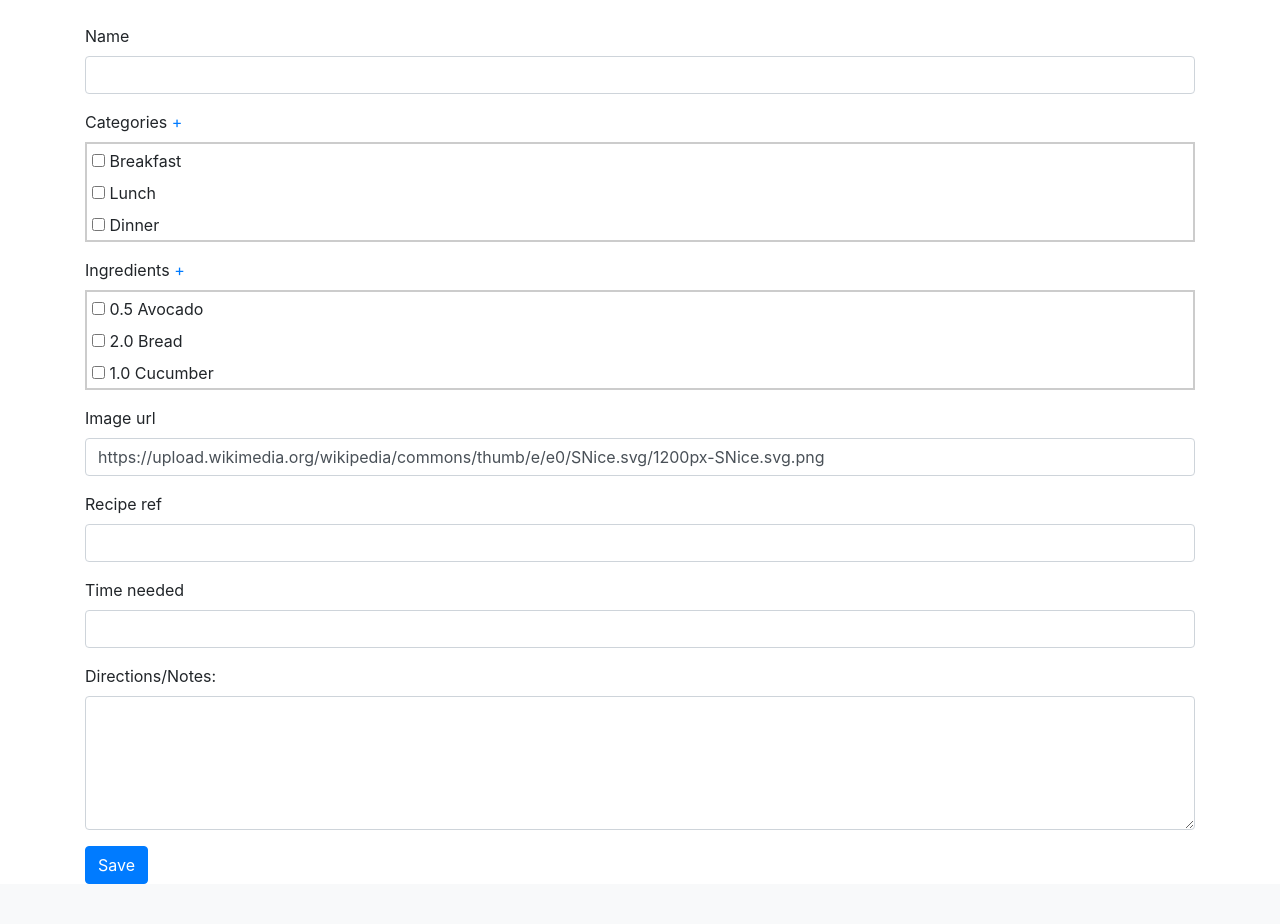
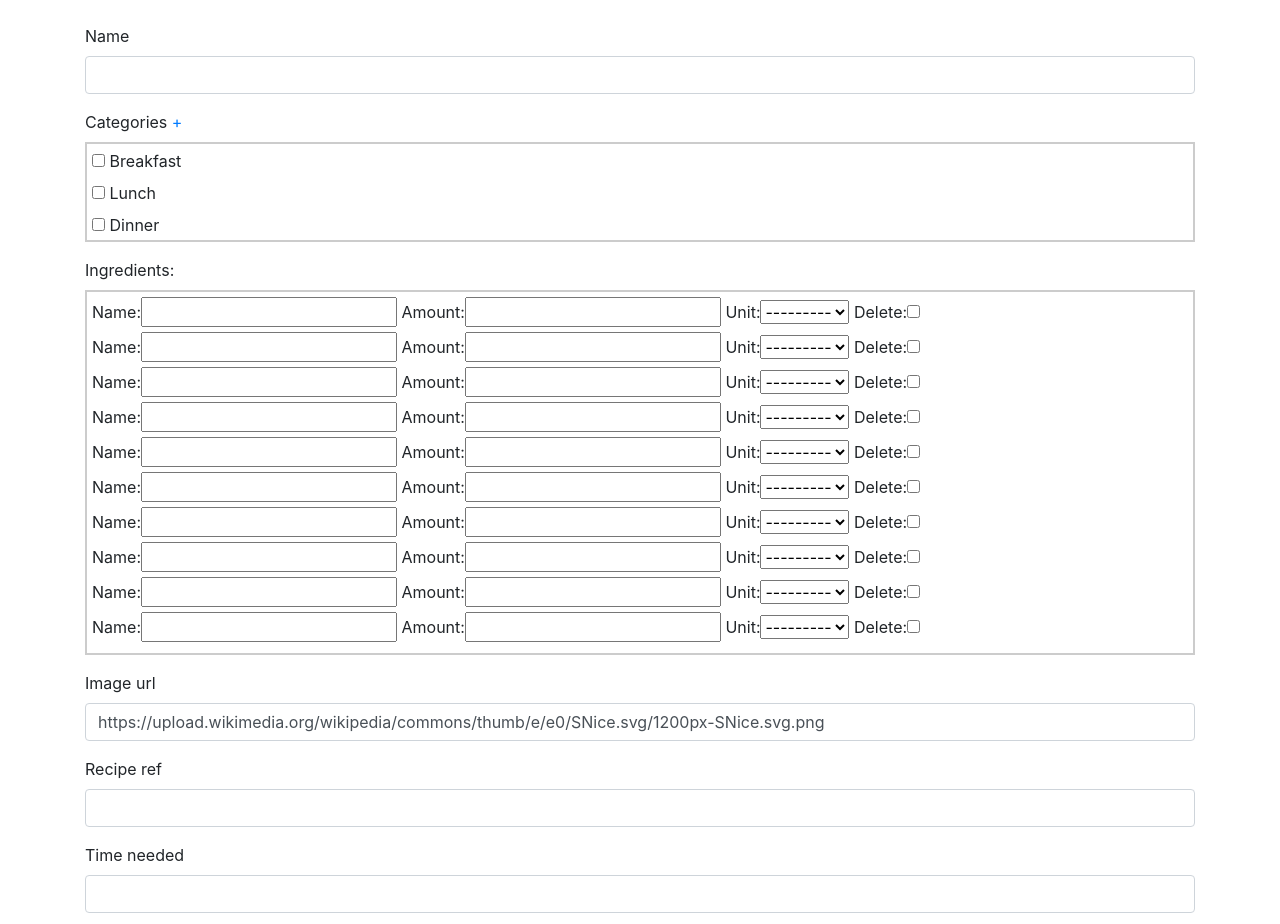
Before and after one commit to brittanylei/recipebook, a Django app: page /recipes/addRecipe/ in a window 1280 px wide. Shown: the part 56-980 px from the top of the page. Before the commit the page ends 940 px from the top, so only its background shows below. Run offline with Django 3.2, Linux system fonts and the light colour scheme; a user stored in the database is signed in; data comes from the database, SQL or seed files in the repository; data that the repository does not hold is empty; some libraries are stand-ins or nearby versions.

Commit message:
changed ingredients to foreignkey

```diff
--- a/recipes/forms.py
+++ b/recipes/forms.py
@@ -1,7 +1,7 @@
 from django.forms import ModelForm
 from django.contrib.auth.forms import UserCreationForm
 from django import forms
-from .models import Recipe, Ingredient, Direction, Unit, Category
+from .models import Recipe, Ingredient, Unit, Category
 from django.contrib.auth.models import User
 
 
@@ -10,12 +10,11 @@ class RecipeForm(forms.ModelForm):
     class Meta:
         model = Recipe
         fields = [
-            'name', 'ingredients', 'categories', 'time_needed', 'image_url',
+            'name', 'categories', 'time_needed', 'image_url',
             'recipe_ref', 'notes'
         ]
         exclude = ['user']
         widgets = {
-            'ingredients': forms.CheckboxSelectMultiple(),
             'categories': forms.CheckboxSelectMultiple(),
             'notes': forms.Textarea(attrs={'rows': 5, 'cols': 50}),
         }
@@ -25,30 +24,25 @@ class RecipeForm(forms.ModelForm):
         super(RecipeForm, self).__init__(*args, **kwargs)
 
         for field in iter(self.fields):
-            if field != 'ingredients' and field != 'categories':
+            if field != 'categories':
                 self.fields[field].widget.attrs.update({
                     'class': 'form-control'
                 })
-
-            # self.fields['ingredients'].widget.attrs.update({
-            #     'class': 'form-check-input',
-            #     'class': 'form-inline',
-            # })
             # self.fields['categories'].widget.attrs.update({
             #     'class': 'form-check-input'
             # })
-            admin_user = User.objects.filter(id=1)[0]
-            self.fields['ingredients'].queryset = Ingredient.objects.filter(user=self.request.user) \
-                                                  | Ingredient.objects.filter(user=admin_user)
-            self.fields['categories'].queryset = Category.objects.filter(user=self.request.user) \
-                                                 | Category.objects.filter(user=admin_user)
+            # admin_user = User.objects.filter(id=1)[0]
+            # self.fields['ingredients'].queryset = Ingredient.objects.filter(user=self.request.user) \
+            #                                       | Ingredient.objects.filter(user=admin_user)
+            # self.fields['categories'].queryset = Category.objects.filter(user=self.request.user) \
+            #                                      | Category.objects.filter(user=admin_user)
 
 
 class IngredientForm(forms.ModelForm):
     class Meta:
         model = Ingredient
         fields = [
-            'name', 'amount', 'unit'
+            'recipe', 'name', 'amount', 'unit'
         ]
 
     def __init__(self, *args, **kwargs):
@@ -76,22 +70,6 @@ class UnitForm(forms.ModelForm):
             })
 
 
-class DirectionForm(forms.ModelForm):
-    class Meta:
-        model = Direction
-        fields = [
-            'step', 'description', 'recipe'
-        ]
-        exclude = ('recipe',)
-
-    def __init__(self, *args, **kwargs):
-        super(DirectionForm, self).__init__(*args, **kwargs)
-        for field in iter(self.fields):
-            self.fields[field].widget.attrs.update({
-                'class': 'form-control'
-            })
-
-
 class CategoryForm(forms.ModelForm):
     class Meta:
         model = Category
--- a/recipes/models.py
+++ b/recipes/models.py
@@ -7,7 +7,7 @@ from django.contrib.auth.models import User
 
 
 class Category(models.Model):
-    user = models.ForeignKey(User, on_delete=models.CASCADE, default=1, blank=True, null=True)
+    user = models.ForeignKey(User, on_delete=models.CASCADE, blank=True, null=True)
     name = models.CharField(max_length=50, unique=True)
 
     def __str__(self):
@@ -15,9 +15,8 @@ class Category(models.Model):
 
 
 class Recipe(models.Model):
-    user = models.ForeignKey(User, on_delete=models.CASCADE, default=1)
+    user = models.ForeignKey(User, on_delete=models.CASCADE)
     name = models.CharField(max_length=100, unique=True)
-    ingredients = models.ManyToManyField('Ingredient', related_name='ingredient_set')
     categories = models.ManyToManyField('Category', related_name='category_set', blank=True)
     time_needed = models.FloatField(blank=True)
     image_url = models.CharField(max_length=255, blank=True, default='https://upload.wikimedia.org/wikipedia/commons/thumb/e/e0/SNice.svg/1200px-SNice.svg.png')
@@ -29,7 +28,7 @@ class Recipe(models.Model):
 
 
 class Unit(models.Model):
-    user = models.ForeignKey(User, on_delete=models.CASCADE, default=1, blank=True, null=True)
+    user = models.ForeignKey(User, on_delete=models.CASCADE, blank=True, null=True)
     measure = models.CharField(max_length=10, unique=True, blank=True)
 
     def __str__(self):
@@ -37,7 +36,8 @@ class Unit(models.Model):
 
 
 class Ingredient(models.Model):
-    user = models.ForeignKey(User, on_delete=models.CASCADE, default=1, blank=True, null=True)
+    user = models.ForeignKey(User, on_delete=models.CASCADE, blank=True, null=True)
+    recipe = models.ForeignKey(Recipe, on_delete=models.CASCADE)
     name = models.CharField(max_length=50)
     amount = models.FloatField(validators=[MinValueValidator(0.0)])
     unit = models.ForeignKey('Unit', on_delete=models.CASCADE, blank=True, null=True)
@@ -50,13 +50,3 @@ class Ingredient(models.Model):
         if self.unit is None:
             return f'{str(self.amount)} {self.name}'
         return f'{self.name} ({str(self.amount)} {self.unit.measure})'
-
-
-class Direction(models.Model):
-    user = models.ForeignKey(User, on_delete=models.CASCADE, default=1, blank=True, null=True)
-    step = models.IntegerField()
-    description = models.CharField(max_length=100)
-    recipe = models.ForeignKey('Recipe', on_delete=models.CASCADE, blank=True, null=True)
-
-    def __str__(self):
-        return str(self.step) + self.description
--- a/recipes/templates/editRecipe.html
+++ b/recipes/templates/editRecipe.html
@@ -15,7 +15,7 @@
 
   <div class="form-group">
       <label>{{ form.categories.label }}<a href = "{% url 'recipes:add-category' %}"> + </a></label><br>
-      <div class="scrollcontainer">
+      <div class="categorycontainer">
           {% for category in form.categories %}
             {{ category }}<br>
           {% endfor %}
@@ -24,16 +24,12 @@
   </div>
 
   <div class="form-group">
-      {% if recipe%}
-        <label>{{ form.ingredients.label }} <a href = "{% url 'recipes:edit-add-ingredient' recipe.id %}"> + </a></label><br>
-      {% else %}
-        <label>{{ form.ingredients.label }} <a href = "{% url 'recipes:add-ingredient' %}"> + </a></label><br>
-      {% endif %}
-
-      <div class="scrollcontainer">
-          {% for ingredient in form.ingredients %}
-            {{ ingredient }}<br>
-          {% endfor %}
+      {{ formset.management_form }}
+      <label> Ingredients: </label><br>
+      <div class="ingredientcontainer">
+          {% for form in formset %}
+        {{ form }}<br>
+      {% endfor %}
       </div>
 
   </div>
--- a/recipes/views.py
+++ b/recipes/views.py
@@ -2,10 +2,10 @@
 from django.core.mail.backends import console
 from django.shortcuts import render, redirect, get_object_or_404
 from django.http import HttpResponse, HttpResponseRedirect
-from .models import Recipe, Ingredient, Direction, Category
-from .forms import RecipeForm, IngredientForm, DirectionForm, UnitForm, CategoryForm
-from django.forms import modelformset_factory, formset_factory
-from django.contrib import messages
+from .models import Recipe, Ingredient, Category
+from .forms import RecipeForm, IngredientForm, UnitForm, CategoryForm
+from django.forms import modelformset_factory, formset_factory, inlineformset_factory
+# from django.contrib import messages
 from django.urls import reverse
 from django.contrib.auth.decorators import login_required
 
@@ -32,28 +32,37 @@ def detail(request, recipe_id):
 
 @login_required(login_url='accounts:login')
 def add_recipe(request):
+    ingredFormSet = inlineformset_factory(Recipe, Ingredient, fields=('name', 'amount', 'unit'), extra=10)
     form = RecipeForm(request.POST or None, request=request)
-    # d_set = modelformset_factory(model=Direction, form=DirectionForm, extra=3, exclude=())
-    # d_form = d_set(request.POST or None, request.FILES or None)
-    # recipe_name = request.POST.get('name',0)
-    print(form.errors)
-    print(form.non_field_errors())
+    formset = ingredFormSet(request.POST or None)
 
-    if form.is_valid():
-        print("valid")
+    if form.is_valid() and formset.is_valid():
         recipe = form.save(commit=False)
         recipe.user = request.user
         recipe.save()
+        ingredients = formset.save(commit=False)
+        for ingredient in ingredients:
+            ingredient.recipe_id = recipe.id
+            ingredient.save()
         form.save()
-        # print(f'user: {form.cleaned_data["user"]}')
-        # recipe = Recipe.objects.get(name=recipe_name)
-        # if recipe and d_form.is_valid():
-        #     for form in d_form:
-        #         form = form.save(commit=False)
-        #         form.recipe = recipe
-        #         form.save()
         return redirect(reverse('recipes:index'))
-    context = {'form': form}
+
+    context = {'form': form, 'formset': formset}
+    return render(request, 'editRecipe.html', context)
+
+
+@login_required(login_url='accounts:login')
+def edit_recipe(request, recipe_id):
+    recipe = Recipe.objects.get(id=recipe_id)
+    ingredFormSet = inlineformset_factory(Recipe, Ingredient, fields=('name', 'amount', 'unit'), extra=5)
+    form = RecipeForm(request.POST or None, instance=recipe, request=request)
+    formset = ingredFormSet(request.POST or None, instance=recipe)
+
+    if form.is_valid() and formset.is_valid():
+        form.save()
+        formset.save()
+        return redirect(reverse('recipes:detail', args=(recipe_id,)))
+    context = {'recipe': recipe, 'form':  form, 'formset': formset}
     return render(request, 'editRecipe.html', context)
 
 
@@ -65,17 +74,6 @@ def delete_recipe(request, recipe_id):
         return redirect("../../")
     context = {'recipe': recipe}
     return render(request, 'deleteRecipe.html', context)
-
-
-@login_required(login_url='accounts:login')
-def edit_recipe(request, recipe_id):
-    recipe = Recipe.objects.get(id=recipe_id)
-    form = RecipeForm(request.POST or None, instance=recipe, request=request)
-    if form.is_valid():
-        form.save()
-        return redirect(reverse('recipes:detail', args=(recipe_id,)))
-    context = {'recipe': recipe, 'form':  form}
-    return render(request, 'editRecipe.html', context)
 
 
 @login_required(login_url='accounts:login')
--- a/templates/base.html
+++ b/templates/base.html
@@ -12,11 +12,18 @@
     <title>My Recipe Book!</title>
 
     <style>
-        .scrollcontainer {
+        .categorycontainer {
             border:2px solid #ccc;
             padding: 5px;
             width:"100%";
             height: 100px;
+            overflow-y: scroll;
+        }
+        .ingredientcontainer {
+            border:2px solid #ccc;
+            padding: 5px;
+            width:"100%";
+            height: 365px;
             overflow-y: scroll;
         }
     </style>
```
Also changed, not shown: recipes/admin.py (+1 -7 lines), recipes/templates/detail.html (+2 -5 lines), db.sqlite3, recipes/migrations/0023_auto_20200716_2326.py (added), recipes/migrations/0024_auto_20200716_2329.py (added), recipes/migrations/0025_auto_20200716_2330.py (added), recipes/migrations/0026_auto_20200716_2332.py (added), recipes/migrations/0027_auto_20200716_2333.py (added), recipes/migrations/0028_auto_20200716_2344.py (added), recipes/migrations/0029_auto_20200716_2354.py (added).
